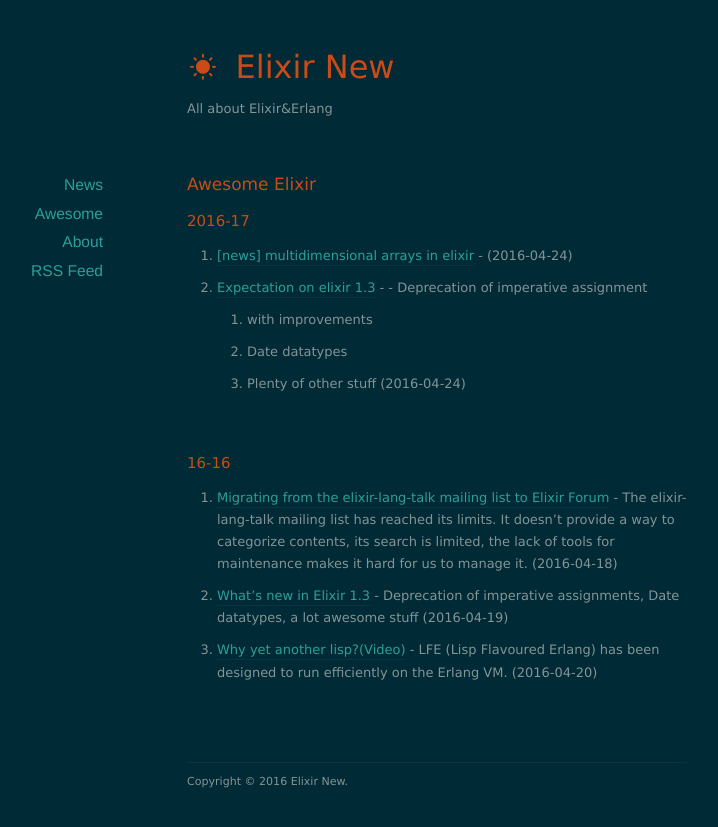
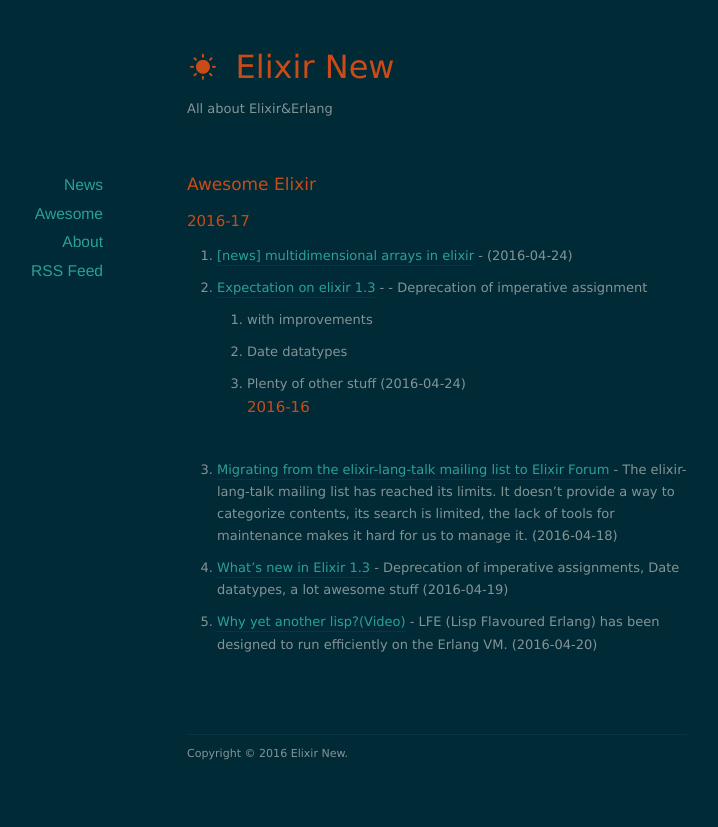
Before and after one commit to namjae/elixir-news.github.io, a Jekyll site: the page built from _posts/2016-04-09-news.markdown, in a window 1280 px wide. Shown: the top 827 px of the page, without its empty margins (203-921 px from the left). Built offline with Jekyll 4.4.1, drawn with Linux system fonts in a browser that asks for light colours; nearby versions of some CDN libraries.

Commit message:
update format

```diff
--- a/_posts/2016-04-09-news.markdown
+++ b/_posts/2016-04-09-news.markdown
@@ -12,8 +12,7 @@
    - Date datatypes
    - Plenty of other stuff
  (2016-04-24)
-
-## 16-16
+## 2016-16
 
 * [Migrating from the elixir-lang-talk mailing list to Elixir Forum](http://elixirforum.com/t/elixir-lang-talk-is-migrating-to-this-forum/358) - The elixir-lang-talk mailing list has reached its limits. It doesn't provide a way to categorize contents, its search is limited, the lack of tools for maintenance makes it hard for us to manage it.  (2016-04-18)
 * [What's new in Elixir 1.3](http://tuvistavie.com/tokyo.ex/#/) - Deprecation of imperative assignments, Date datatypes, a lot awesome stuff  (2016-04-19)
```
